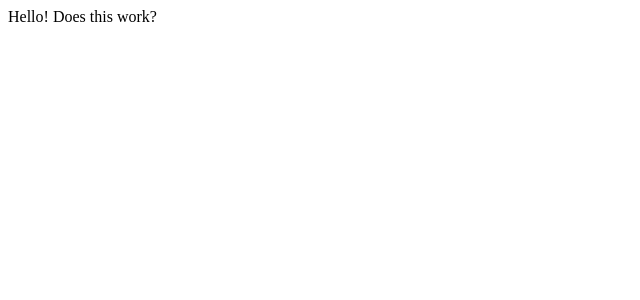
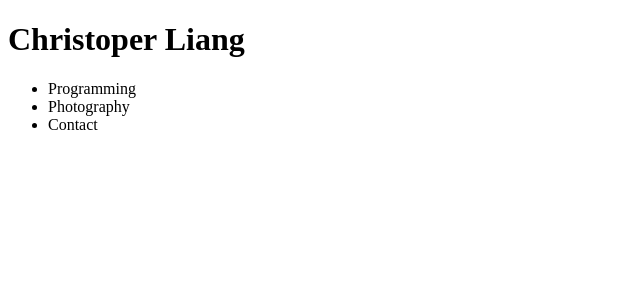
Before and after one commit to Christopherliang7/Portfolio, a React app: page / in a window 1280 px wide. Shown: the top 300 px of the page, without its empty margins (0-640 px from the left). Built offline with nearby package versions, Linux system fonts and the light colour scheme; the HTML template or start-up script is replaced by a standard one.

Commit message:
Built Navbar Created File Structure for other components

```diff
--- /dev/null
+++ b/client/src/components/contact.jsx
@@ -0,0 +1,9 @@
+import React from 'react';
+
+export const Contact = () => {
+  return (
+    <div>
+      <div>Contact</div>
+    </div>
+  )
+}
--- /dev/null
+++ b/client/src/components/nav.jsx
@@ -0,0 +1,13 @@
+import React from 'react';
+
+export const Nav = () => {
+  return (
+    <div>
+      <ul className='navbar-options'>
+        <li>Programming</li>
+        <li>Photography</li>
+        <li>Contact</li>
+      </ul>
+    </div>
+  )
+}
--- /dev/null
+++ b/client/src/components/photography.jsx
@@ -0,0 +1,9 @@
+import React from 'react';
+
+export const Photography = () => {
+  return (
+    <div>
+      <div>Photography</div>
+    </div>
+  )
+}
--- /dev/null
+++ b/client/src/components/program.jsx
@@ -0,0 +1,9 @@
+import React from 'react';
+
+export const Program = () => {
+  return (
+    <div>
+      <div>Programming</div>
+    </div>
+  )
+}
--- a/client/src/index.jsx
+++ b/client/src/index.jsx
@@ -1,17 +1,23 @@
 import React from "react";
 import ReactDOM from "react-dom";
+import { Nav } from './components/nav.jsx';
+import { Program } from './components/program.jsx';
+import { Photography } from './components/photography.jsx';
+import { Contact } from './components/contact.jsx'
 
-class App extends React.Component {
-  constructor() {
-    super();
-    this.state = {
-      someState: "value of state"
-    };
-  }
+const App = () => {
+  return (
+    <div className='app'>
 
-  render() {
-    return <div>Hello! Does this work?</div>;
-  }
-}
+      <div className='navbar'>
+        <div className='nav-container flex'>
+          <h1>Christoper Liang</h1>
+          <Nav />
+        </div>
+      </div>
+
+    </div>
+  )
+};
 
 ReactDOM.render(<App />, document.getElementById("app"));
```
Also changed, not shown: client/src/components/about.jsx (added), 2 other files (tests, documents, lock files or other folders).
